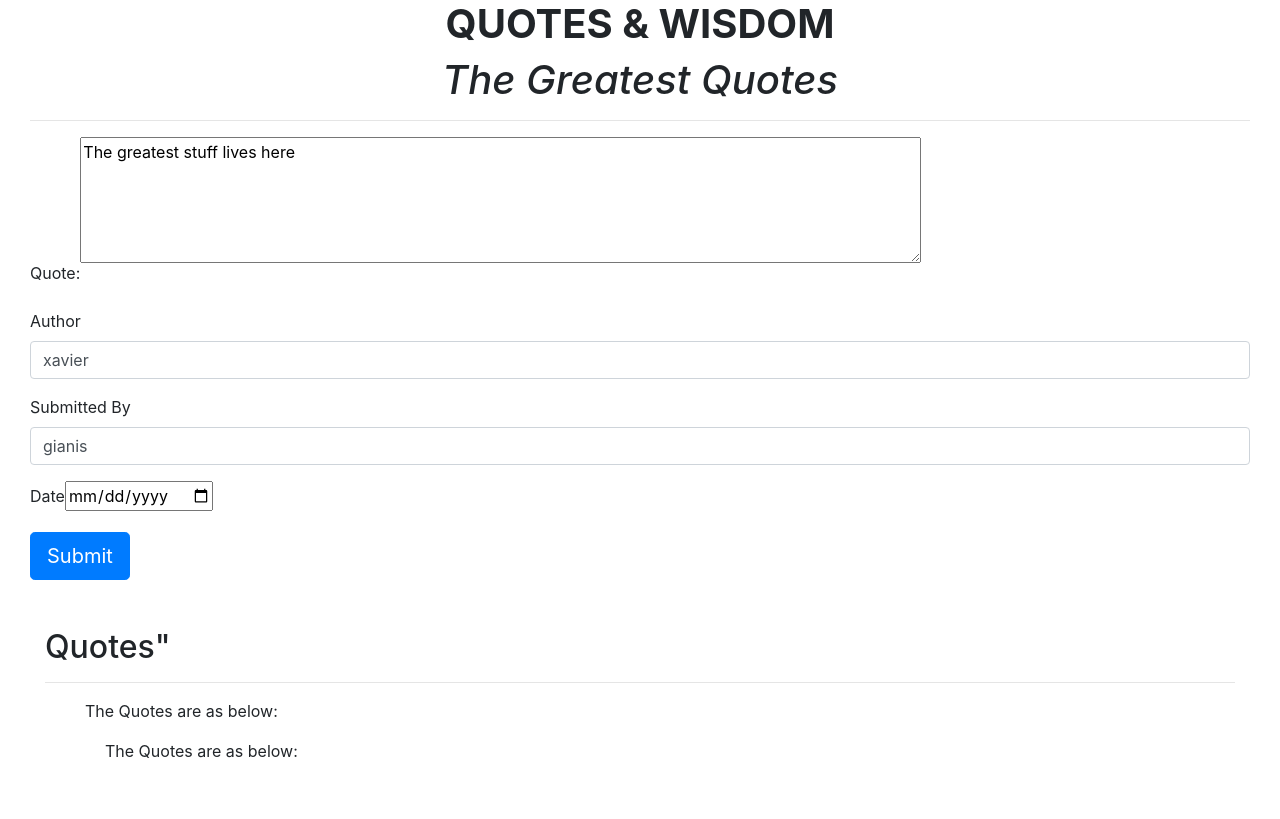
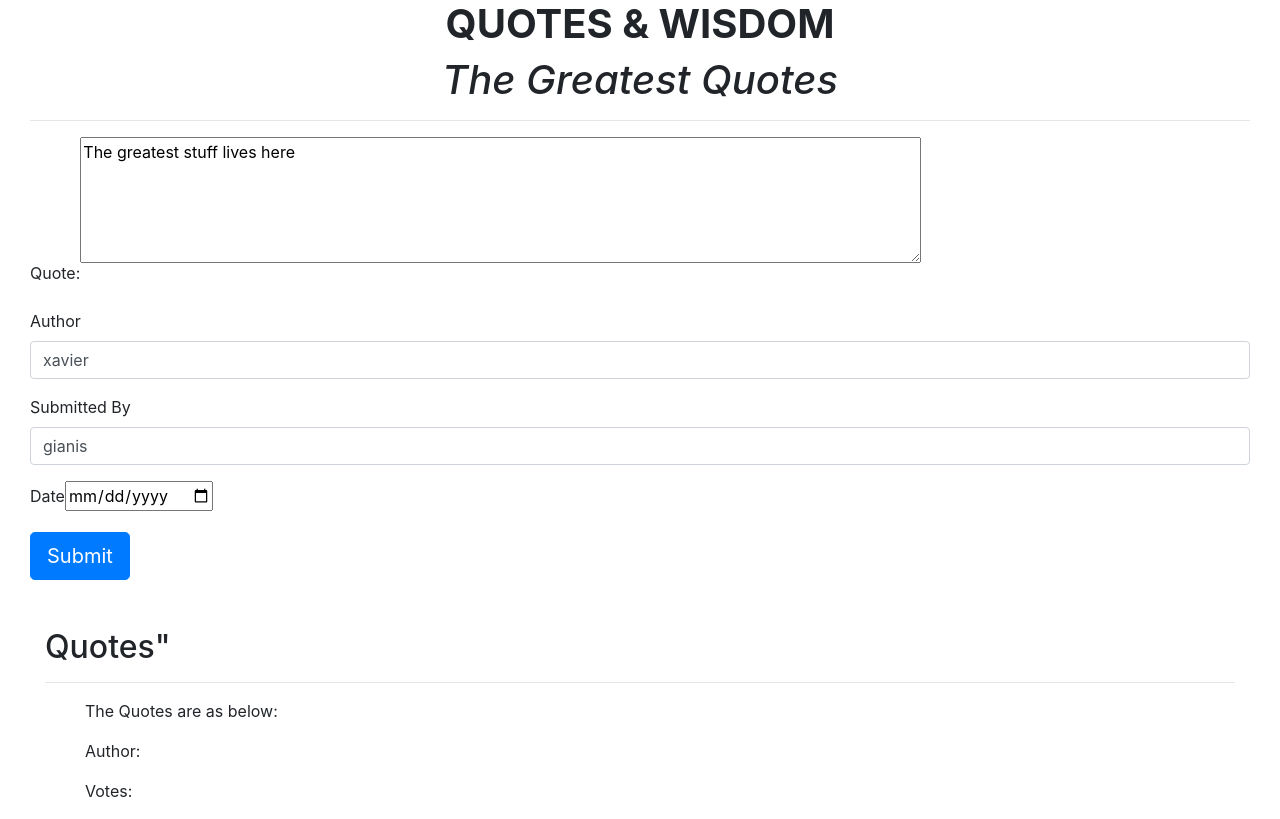
Before and after one commit to thepsalmist/Quotes, an Angular app: page / in a window 1280 px wide. Built offline with nearby package versions, Linux system fonts and the light colour scheme.

Commit message:
add quote details in quote details template

```diff
--- a/src/app/quote-details/quote-details.component.html
+++ b/src/app/quote-details/quote-details.component.html
@@ -1,5 +1,7 @@
 <div class="container fluid">
   <p>The Quotes are as below:</p>
+  <p>Author:</p>
+  <p>Votes:</p>
 
 
 </div>
--- a/src/app/quote/quote.component.html
+++ b/src/app/quote/quote.component.html
@@ -2,10 +2,8 @@
   <h1>QUOTES & WISDOM</h1>
   <app-quote-form></app-quote-form>
 </div>
-<div class="">
-  <ul>
-    <li *ngFor="let quote of quotes ">{{quote.name}}</li>
-    <!-- bind property quote to the expected input 'quote' in child component -->
-    <app-quote-details [quote]="quote"></app-quote-details>
-  </ul>
+<div class="" *ngFor="let quote of quotes ">
+  <h3>{{quote.name}}</h3>
+  <!-- bind property quote to the expected input 'quote' in child component -->
+  <app-quote-details [quote]="quote"></app-quote-details>
 </div>
```
